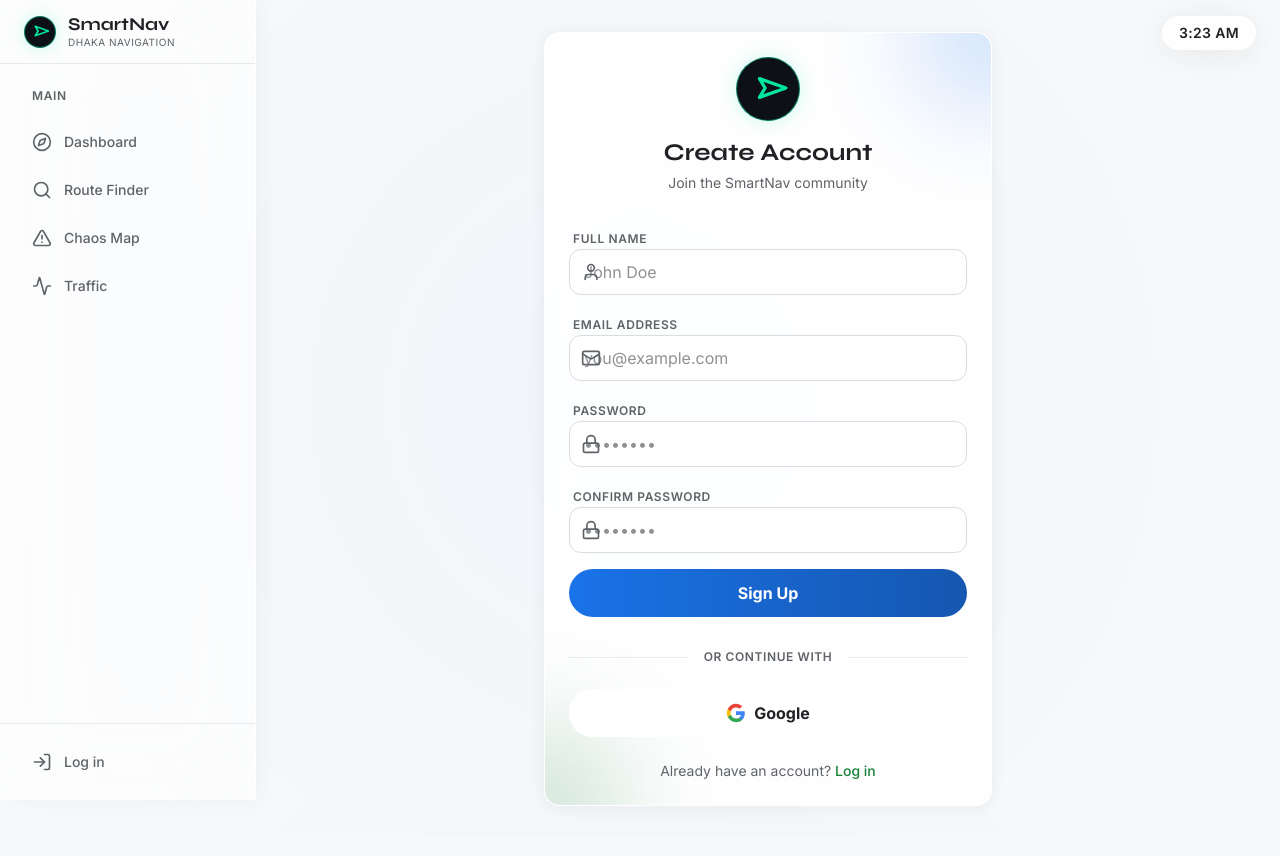
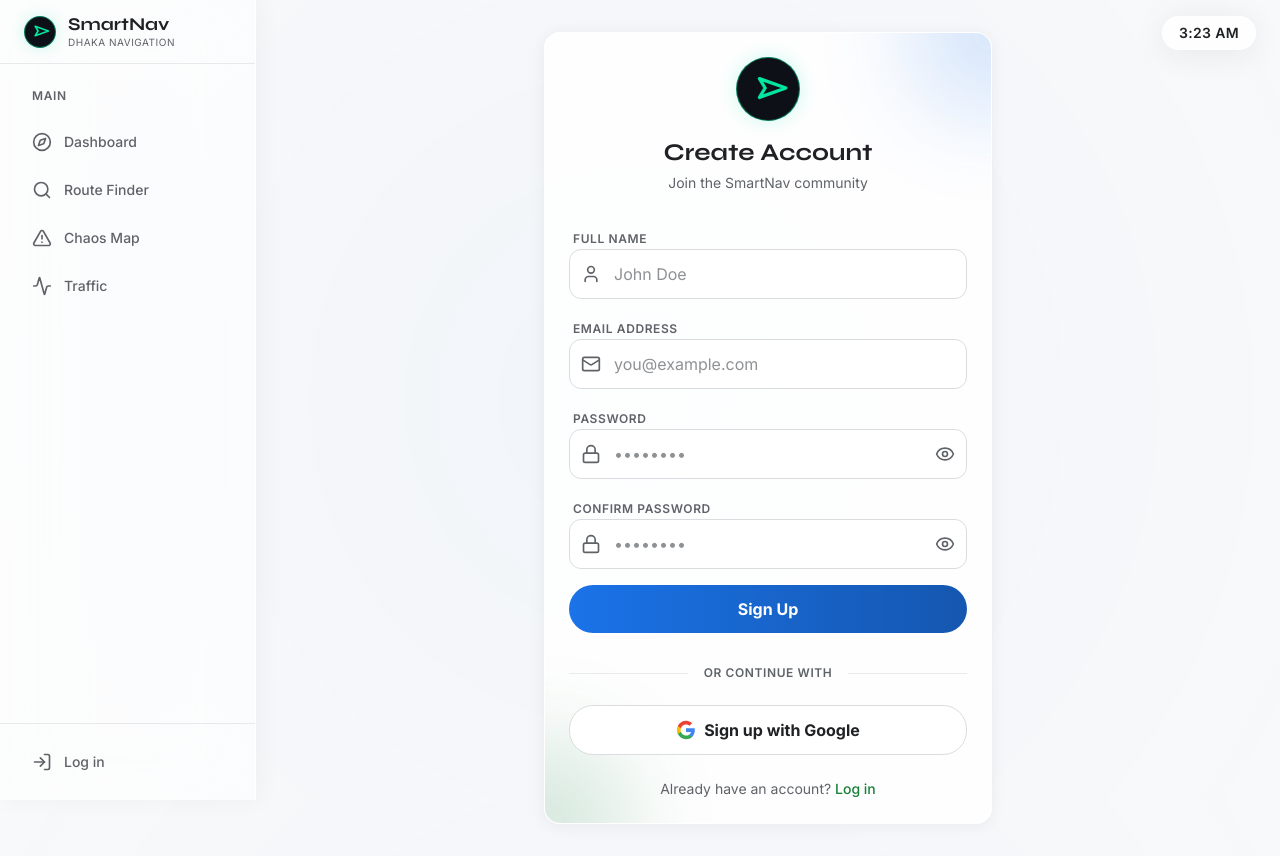
Before and after one commit to Ahmedbracu/SmartNav, a Next.js app: page /register in a window 1280 px wide. Built offline with nearby package versions, Linux system fonts and the light colour scheme; no server answers.

Commit message:
Fix: icon overlap password eye toggle HASHARC logo admin user page transitions Google auth handling

```diff
--- a/src/app/globals.css
+++ b/src/app/globals.css
@@ -71,9 +71,8 @@
 input, select, textarea {
   color: var(--text-main) !important;
   background: rgba(255,255,255,0.9) !important;
-  border-color: var(--border-solid) !important;
+  border: 1px solid var(--border-solid) !important;
   border-radius: 12px;
-  padding: 10px 14px;
   font-family: var(--font-sans);
   appearance: none;
   -webkit-appearance: none;
@@ -92,6 +91,22 @@
   padding-right: 36px;
 }
 
+/* Page transition animation */
+.page-transition {
+  animation: pageSlideIn 0.3s cubic-bezier(0.25, 0.8, 0.25, 1) forwards;
+}
+
+@keyframes pageSlideIn {
+  from {
+    opacity: 0;
+    transform: translateY(8px);
+  }
+  to {
+    opacity: 1;
+    transform: translateY(0);
+  }
+}
+
 /* Scrollbar */
 ::-webkit-scrollbar {
   width: 8px;
--- a/src/app/layout.tsx
+++ b/src/app/layout.tsx
@@ -40,7 +40,7 @@
           <Sidebar />
 
           <main className="flex-1 ml-64 p-8">
-            <div className="max-w-[1200px] mx-auto">
+            <div className="max-w-[1200px] mx-auto page-transition">
               {children}
             </div>
           </main>
--- a/src/app/login/page.tsx
+++ b/src/app/login/page.tsx
@@ -3,13 +3,14 @@
 import { useState } from "react";
 import { signIn } from "next-auth/react";
 import { useRouter } from "next/navigation";
-import { Navigation, Lock, Mail } from "lucide-react";
+import { Navigation, Lock, Mail, Eye, EyeOff } from "lucide-react";
 import Link from "next/link";
 
 export default function LoginPage() {
   const router = useRouter();
   const [isPending, setIsPending] = useState(false);
   const [error, setError] = useState("");
+  const [showPassword, setShowPassword] = useState(false);
 
   const handleSubmit = async (e: React.FormEvent<HTMLFormElement>) => {
     e.preventDefault();
@@ -40,7 +41,7 @@
   };
 
   return (
-    <div className="flex min-h-[80vh] items-center justify-center animate-in fade-in zoom-in duration-500">
+    <div className="flex min-h-[80vh] items-center justify-center page-transition">
       <div className="glass-card w-full max-w-md p-8 relative overflow-hidden">
         {/* Glow effect */}
         <div className="absolute -top-20 -right-20 w-40 h-40 bg-[#1A73E8] opacity-20 rounded-full blur-[50px] pointer-events-none" />
@@ -64,13 +65,13 @@
           <div className="space-y-1">
             <label className="text-xs font-semibold text-[#5F6368] uppercase tracking-wider ml-1">Email Address</label>
             <div className="relative">
-              <Mail className="absolute left-3 top-1/2 -translate-y-1/2 w-5 h-5 text-[#5F6368]" />
+              <Mail className="absolute left-3 top-1/2 -translate-y-1/2 w-5 h-5 text-[#5F6368] pointer-events-none" />
               <input
                 type="email"
                 name="email"
                 placeholder="you@example.com"
                 required
-                className="w-full bg-white/60 border border-[#DADCE0]/60 rounded-lg py-3 pl-10 pr-4 text-[#202124] placeholder-[#8b949e]/50 focus:outline-none focus:border-[#1A73E8] focus:ring-1 focus:ring-[#1A73E8] transition-all"
+                className="w-full bg-white/60 border border-[#DADCE0]/60 rounded-lg py-3 pl-11 pr-4 text-[#202124] placeholder-[#8b949e]/50 focus:outline-none focus:border-[#1A73E8] focus:ring-1 focus:ring-[#1A73E8] transition-all"
               />
             </div>
           </div>
@@ -81,14 +82,21 @@
               <a href="#" className="text-xs text-[#188038] hover:text-[#202124] transition-colors">Forgot?</a>
             </div>
             <div className="relative">
-              <Lock className="absolute left-3 top-1/2 -translate-y-1/2 w-5 h-5 text-[#5F6368]" />
+              <Lock className="absolute left-3 top-1/2 -translate-y-1/2 w-5 h-5 text-[#5F6368] pointer-events-none" />
               <input
-                type="password"
+                type={showPassword ? "text" : "password"}
                 name="password"
                 placeholder="••••••••"
                 required
-                className="w-full bg-white/60 border border-[#DADCE0]/60 rounded-lg py-3 pl-10 pr-4 text-[#202124] placeholder-[#8b949e]/50 focus:outline-none focus:border-[#1A73E8] focus:ring-1 focus:ring-[#1A73E8] transition-all"
+                className="w-full bg-white/60 border border-[#DADCE0]/60 rounded-lg py-3 pl-11 pr-12 text-[#202124] placeholder-[#8b949e]/50 focus:outline-none focus:border-[#1A73E8] focus:ring-1 focus:ring-[#1A73E8] transition-all"
               />
+              <button
+                type="button"
+                onClick={() => setShowPassword(!showPassword)}
+                className="absolute right-3 top-1/2 -translate-y-1/2 text-[#5F6368] hover:text-[#202124] transition-colors"
+              >
+                {showPassword ? <EyeOff className="w-5 h-5" /> : <Eye className="w-5 h-5" />}
+              </button>
             </div>
           </div>
 
@@ -113,8 +121,9 @@
           </div>
 
           <button
+            type="button"
             onClick={handleGoogleSignIn}
-            className="w-full mt-4 bg-white text-[#202124] font-bold py-3 rounded-lg hover:bg-gray-100 transition-all flex items-center justify-center gap-2"
+            className="w-full mt-4 bg-white text-[#202124] font-bold py-3 rounded-lg hover:bg-gray-100 transition-all flex items-center justify-center gap-2 border border-[#DADCE0]"
           >
             <svg className="w-5 h-5" viewBox="0 0 24 24">
               <path fill="#4285F4" d="M22.56 12.25c0-.78-.07-1.53-.2-2.25H12v4.26h5.92c-.26 1.37-1.04 2.53-2.21 3.31v2.77h3.57c2.08-1.92 3.28-4.74 3.28-8.09z" />
@@ -122,7 +131,7 @@
               <path fill="#FBBC05" d="M5.84 14.09c-.22-.66-.35-1.36-.35-2.09s.13-1.43.35-2.09V7.07H2.18C1.43 8.55 1 10.22 1 12s.43 3.45 1.18 4.93l2.85-2.22.81-.62z" />
               <path fill="#EA4335" d="M12 5.38c1.62 0 3.06.56 4.21 1.64l3.15-3.15C17.45 2.09 14.97 1 12 1 7.7 1 3.99 3.47 2.18 7.07l3.66 2.84c.87-2.6 3.3-4.53 6.16-4.53z" />
             </svg>
-            Google
+            Sign in with Google
           </button>
         </div>
 
--- a/src/app/register/page.tsx
+++ b/src/app/register/page.tsx
@@ -2,7 +2,7 @@
 
 import { useState } from "react";
 import { useRouter } from "next/navigation";
-import { Navigation, Lock, Mail, User } from "lucide-react";
+import { Navigation, Lock, Mail, User, Eye, EyeOff } from "lucide-react";
 import Link from "next/link";
 import { signIn } from "next-auth/react";
 import { registerUser } from "@/app/actions/auth";
@@ -11,6 +11,8 @@
   const router = useRouter();
   const [isPending, setIsPending] = useState(false);
   const [error, setError] = useState("");
+  const [showPassword, setShowPassword] = useState(false);
+  const [showConfirmPassword, setShowConfirmPassword] = useState(false);
 
   const handleGoogleSignIn = () => {
     signIn("google", { callbackUrl: "/" });
@@ -42,7 +44,7 @@
   };
 
   return (
-    <div className="flex min-h-[80vh] items-center justify-center animate-in fade-in zoom-in duration-500">
+    <div className="flex min-h-[80vh] items-center justify-center page-transition">
       <div className="glass-card w-full max-w-md p-8 relative overflow-hidden">
         {/* Glow effect */}
         <div className="absolute -top-20 -right-20 w-40 h-40 bg-[#1A73E8] opacity-20 rounded-full blur-[50px] pointer-events-none" />
@@ -66,13 +68,13 @@
           <div className="space-y-1">
             <label className="text-xs font-semibold text-[#5F6368] uppercase tracking-wider ml-1">Full Name</label>
             <div className="relative">
-              <User className="absolute left-3 top-1/2 -translate-y-1/2 w-5 h-5 text-[#5F6368]" />
+              <User className="absolute left-3 top-1/2 -translate-y-1/2 w-5 h-5 text-[#5F6368] pointer-events-none" />
               <input
                 type="text"
                 name="name"
                 placeholder="John Doe"
                 required
-                className="w-full bg-white/60 border border-[#DADCE0]/60 rounded-lg py-3 pl-10 pr-4 text-[#202124] placeholder-[#8b949e]/50 focus:outline-none focus:border-[#1A73E8] focus:ring-1 focus:ring-[#1A73E8] transition-all"
+                className="w-full bg-white/60 border border-[#DADCE0]/60 rounded-lg py-3 pl-11 pr-4 text-[#202124] placeholder-[#8b949e]/50 focus:outline-none focus:border-[#1A73E8] focus:ring-1 focus:ring-[#1A73E8] transition-all"
               />
             </div>
           </div>
@@ -80,13 +82,13 @@
           <div className="space-y-1">
             <label className="text-xs font-semibold text-[#5F6368] uppercase tracking-wider ml-1">Email Address</label>
             <div className="relative">
-              <Mail className="absolute left-3 top-1/2 -translate-y-1/2 w-5 h-5 text-[#5F6368]" />
+              <Mail className="absolute left-3 top-1/2 -translate-y-1/2 w-5 h-5 text-[#5F6368] pointer-events-none" />
               <input
                 type="email"
                 name="email"
                 placeholder="you@example.com"
                 required
-                className="w-full bg-white/60 border border-[#DADCE0]/60 rounded-lg py-3 pl-10 pr-4 text-[#202124] placeholder-[#8b949e]/50 focus:outline-none focus:border-[#1A73E8] focus:ring-1 focus:ring-[#1A73E8] transition-all"
+                className="w-full bg-white/60 border border-[#DADCE0]/60 rounded-lg py-3 pl-11 pr-4 text-[#202124] placeholder-[#8b949e]/50 focus:outline-none focus:border-[#1A73E8] focus:ring-1 focus:ring-[#1A73E8] transition-all"
               />
             </div>
           </div>
@@ -94,28 +96,42 @@
           <div className="space-y-1">
             <label className="text-xs font-semibold text-[#5F6368] uppercase tracking-wider ml-1">Password</label>
             <div className="relative">
-              <Lock className="absolute left-3 top-1/2 -translate-y-1/2 w-5 h-5 text-[#5F6368]" />
+              <Lock className="absolute left-3 top-1/2 -translate-y-1/2 w-5 h-5 text-[#5F6368] pointer-events-none" />
               <input
-                type="password"
+                type={showPassword ? "text" : "password"}
                 name="password"
                 placeholder="••••••••"
                 required
-                className="w-full bg-white/60 border border-[#DADCE0]/60 rounded-lg py-3 pl-10 pr-4 text-[#202124] placeholder-[#8b949e]/50 focus:outline-none focus:border-[#1A73E8] focus:ring-1 focus:ring-[#1A73E8] transition-all"
+                className="w-full bg-white/60 border border-[#DADCE0]/60 rounded-lg py-3 pl-11 pr-12 text-[#202124] placeholder-[#8b949e]/50 focus:outline-none focus:border-[#1A73E8] focus:ring-1 focus:ring-[#1A73E8] transition-all"
               />
+              <button
+                type="button"
+                onClick={() => setShowPassword(!showPassword)}
+                className="absolute right-3 top-1/2 -translate-y-1/2 text-[#5F6368] hover:text-[#202124] transition-colors"
+              >
+                {showPassword ? <EyeOff className="w-5 h-5" /> : <Eye className="w-5 h-5" />}
+              </button>
             </div>
           </div>
 
           <div className="space-y-1">
             <label className="text-xs font-semibold text-[#5F6368] uppercase tracking-wider ml-1">Confirm Password</label>
             <div className="relative">
-              <Lock className="absolute left-3 top-1/2 -translate-y-1/2 w-5 h-5 text-[#5F6368]" />
+              <Lock className="absolute left-3 top-1/2 -translate-y-1/2 w-5 h-5 text-[#5F6368] pointer-events-none" />
               <input
-                type="password"
+                type={showConfirmPassword ? "text" : "password"}
                 name="confirm_password"
                 placeholder="••••••••"
                 required
-                className="w-full bg-white/60 border border-[#DADCE0]/60 rounded-lg py-3 pl-10 pr-4 text-[#202124] placeholder-[#8b949e]/50 focus:outline-none focus:border-[#1A73E8] focus:ring-1 focus:ring-[#1A73E8] transition-all"
+                className="w-full bg-white/60 border border-[#DADCE0]/60 rounded-lg py-3 pl-11 pr-12 text-[#202124] placeholder-[#8b949e]/50 focus:outline-none focus:border-[#1A73E8] focus:ring-1 focus:ring-[#1A73E8] transition-all"
               />
+              <button
+                type="button"
+                onClick={() => setShowConfirmPassword(!showConfirmPassword)}
+                className="absolute right-3 top-1/2 -translate-y-1/2 text-[#5F6368] hover:text-[#202124] transition-colors"
+              >
+                {showConfirmPassword ? <EyeOff className="w-5 h-5" /> : <Eye className="w-5 h-5" />}
+              </button>
             </div>
           </div>
 
@@ -142,7 +158,7 @@
           <button
             type="button"
             onClick={handleGoogleSignIn}
-            className="w-full mt-4 bg-white text-[#202124] font-bold py-3 rounded-lg hover:bg-gray-100 transition-all flex items-center justify-center gap-2"
+            className="w-full mt-4 bg-white text-[#202124] font-bold py-3 rounded-lg hover:bg-gray-100 transition-all flex items-center justify-center gap-2 border border-[#DADCE0]"
           >
             <svg className="w-5 h-5" viewBox="0 0 24 24">
               <path fill="#4285F4" d="M22.56 12.25c0-.78-.07-1.53-.2-2.25H12v4.26h5.92c-.26 1.37-1.04 2.53-2.21 3.31v2.77h3.57c2.08-1.92 3.28-4.74 3.28-8.09z" />
@@ -150,7 +166,7 @@
               <path fill="#FBBC05" d="M5.84 14.09c-.22-.66-.35-1.36-.35-2.09s.13-1.43.35-2.09V7.07H2.18C1.43 8.55 1 10.22 1 12s.43 3.45 1.18 4.93l2.85-2.22.81-.62z" />
               <path fill="#EA4335" d="M12 5.38c1.62 0 3.06.56 4.21 1.64l3.15-3.15C17.45 2.09 14.97 1 12 1 7.7 1 3.99 3.47 2.18 7.07l3.66 2.84c.87-2.6 3.3-4.53 6.16-4.53z" />
             </svg>
-            Google
+            Sign up with Google
           </button>
         </div>
 
```
Also changed, not shown: src/app/route-finder/RouteFinderClient.tsx (+6 -6 lines), src/auth.ts (+21 -9 lines), src/components/layout/SplashScreen.tsx (+23 -9 lines).
